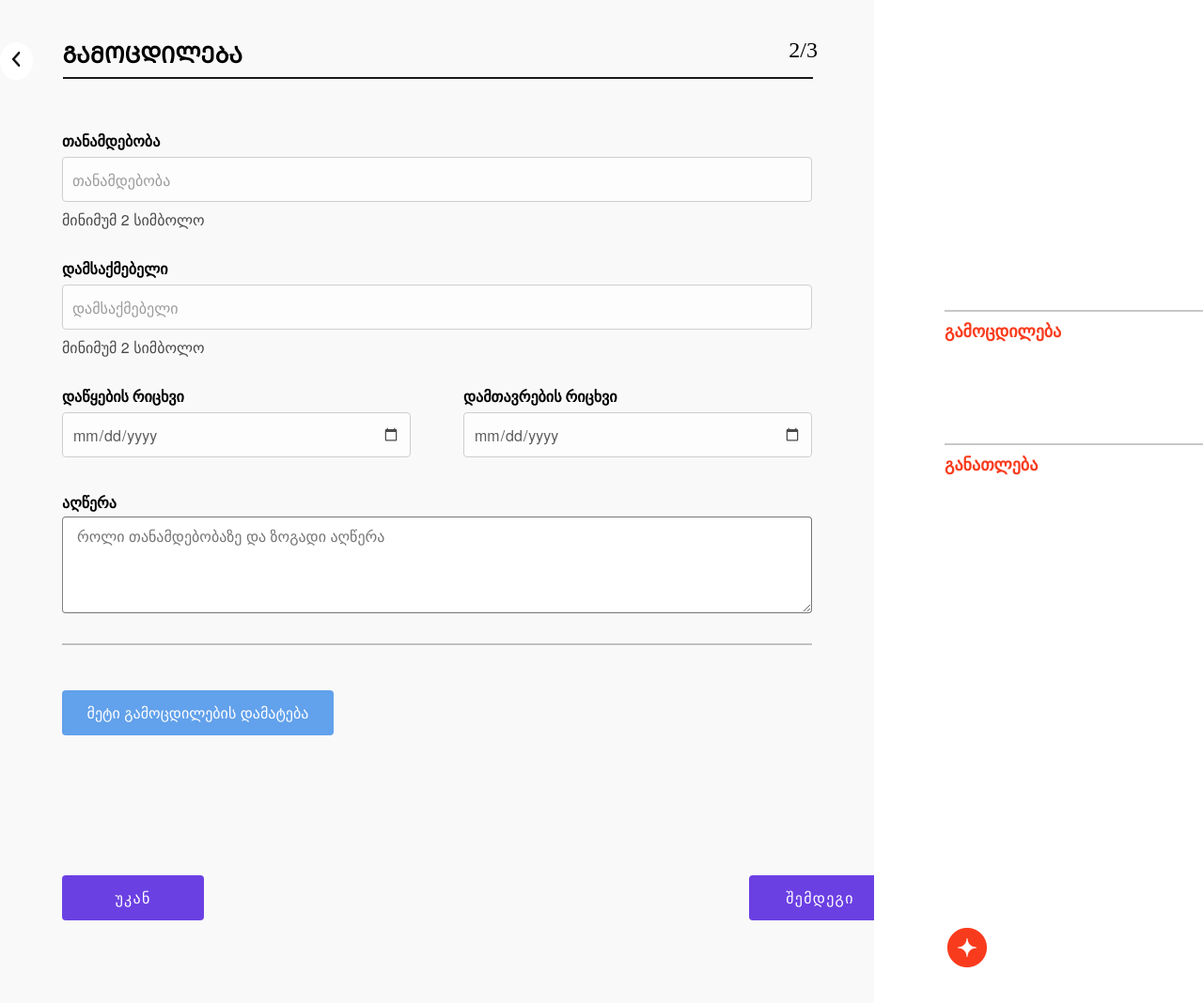
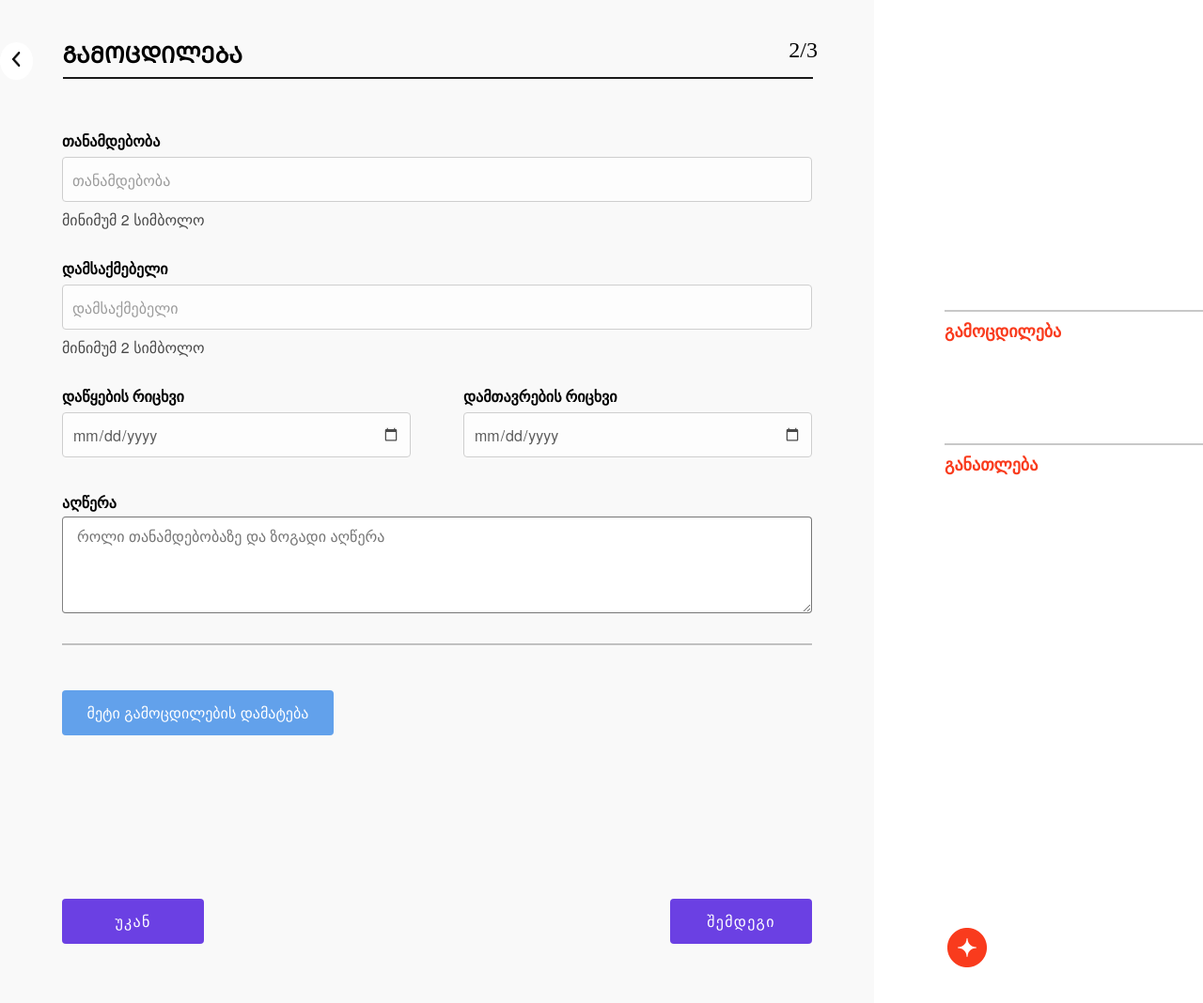
Before and after one commit to giosurmanidze/Redberry-assignment, a React (Create React App) app: page /experience in a window 1280 px wide. Shown: the top 1068 px of the page at 94% size. Built offline with nearby package versions, Linux system fonts and the light colour scheme; a web font is replaced by a local one.

Commit message:
updated button styles and fix bug of select menu

```diff
--- a/src/Layout/SelectMenu.jsx
+++ b/src/Layout/SelectMenu.jsx
@@ -11,7 +11,7 @@ const SelectMenu = ({ value, errors, errorEl, handleInputChange, degrees }) => {
         ხარისხი
       </h3>
       <select
-        value={value}
+        value={value ? value : "none"}
         onChange={handleInputChange}
         style={{
           border: `${
@@ -26,6 +26,7 @@ const SelectMenu = ({ value, errors, errorEl, handleInputChange, degrees }) => {
         <option value="none" selected disabled hidden>
           აირჩიეთ ხარისხი
         </option>
+
         {degrees?.map((option, i) => (
           <option key={i} value={option.title}>
             {option.title}
--- a/src/components/Resume.jsx
+++ b/src/components/Resume.jsx
@@ -13,6 +13,7 @@ const Resume = () => {
   const { clearLocalStorage, store } = useContext(StoreContext);
   const [isShowPop, setIsShowPop] = useState(true);
   const ref = useHref();
+
 
   return (
     <div className="resume__page">
@@ -48,7 +49,7 @@ const Resume = () => {
           <div className="experience">
             {store?.experiences && <div className="experience__line"></div>}
             <div className="info">
-              {store?.experiences && <h3 className="head ">გამოცდილება</h3>}
+              {store?.experiences&& <h3 className="head ">გამოცდილება</h3>}
               {store?.experiences?.map((info, i) => {
                 return (
                   <InfoCard
--- a/src/context/appContext.js
+++ b/src/context/appContext.js
@@ -58,6 +58,7 @@ const StoreContextProvider = (props) => {
     }
   };
 
+
   const handleChange = (e) => {
     setStore((prev) => ({ ...prev, [e.target.name]: e.target.value }));
   };
@@ -86,14 +87,13 @@ const StoreContextProvider = (props) => {
     setStore((prev) => {
       const newStore = {
         ...prev,
-        experiences: [
-          ...prev.experiences,
+        educations: [
+          ...prev.educations,
           {
-            position: "",
-            employer: "",
-            start_date: "",
+            institute: "",
             due_date: "",
             description: "",
+            degree_id: "",
           },
         ],
       };
@@ -116,13 +116,12 @@ const StoreContextProvider = (props) => {
   const handleInputChangeEdu = (e, index, field) => {
     const newEducations = [...store.educations];
     newEducations[index][field] = e.target.value;
+
     setStore((prev) => ({
       ...prev,
       educations: newEducations,
     }));
   };
-
-
 
 
   return (
@@ -134,6 +133,7 @@ const StoreContextProvider = (props) => {
         handleFileSelect,
         setStore,
         setExperienceInfo,
+        setEducationInfo,
         handleInputChangeEdu,
         handleInputChangeExp
       }}
--- a/src/pages/education/EducationPage.jsx
+++ b/src/pages/education/EducationPage.jsx
@@ -1,5 +1,6 @@
 import { useContext, useEffect, useState } from "react";
 import { useNavigate } from "react-router-dom";
+import { StoreContext } from "../../context/appContext";
 import axios from "axios";
 import {
   Resume,
@@ -10,10 +11,10 @@ import {
   SelectMenu,
   validateData,
 } from "../../reusableImports/imports";
-import { StoreContext } from "../../context/appContext";
 
 const EducationPage = () => {
-  const { store, setStore, setEducationInfo, handleInputChangeEdu } = useContext(StoreContext);
+  const { store, setEducationInfo, handleInputChangeEdu } =
+    useContext(StoreContext);
   const navigate = useNavigate();
   const [errors, setErrors] = useState({});
   const [degrees, setDegrees] = useState([]);
@@ -33,10 +34,9 @@ const EducationPage = () => {
     fetchData();
   }, []);
 
-
   // THIS PIECE OF CODE TAKES CARE OF ERROR HANDLING FOR EVERY CHANGE
   useEffect(() => {
-    const [newErrors] = validateData(store.educations, 'edu');
+    const [newErrors] = validateData(store.educations, "edu");
     setErrors(newErrors);
   }, [store]);
 
@@ -44,9 +44,9 @@ const EducationPage = () => {
     setErrors({});
   }, []);
 
-  const onSubmit = (e) => {
+  const onSubmit = async (e) => {
     e.preventDefault();
-    const [newErrors, isSubmited] = validateData(store.educations, 'edu');
+    const [newErrors, isSubmited] = validateData(store.educations, "edu");
     setErrors(newErrors);
     const ErrorLen = Object.keys(isSubmited).length;
 
@@ -117,9 +117,7 @@ const EducationPage = () => {
                     type="date"
                     name="due_date"
                     value={data.due_date}
-                    onChange={(e) =>
-                      handleInputChangeEdu(e, index, "due_date")
-                    }
+                    onChange={(e) => handleInputChangeEdu(e, index, "due_date")}
                     style={{
                       border: `${
                         errors && errors[index]?.end_date === "Invalid"
--- a/src/pages/experience/ExperiencePage.jsx
+++ b/src/pages/experience/ExperiencePage.jsx
@@ -12,7 +12,8 @@ import {
 import { StoreContext } from "../../context/appContext";
 
 const ExperiencePage = () => {
-  const {store,setExperienceInfo, handleInputChangeExp} =useContext(StoreContext)
+  const {store,setExperienceInfo, handleInputChangeExp} = useContext(StoreContext)
+
   const navigate = useNavigate();
   const [errors, setErrors] = useState({});
 
--- a/src/pages/experience/style/styles.css
+++ b/src/pages/experience/style/styles.css
@@ -85,6 +85,9 @@ select {
   display: flex;
   justify-content: space-between;
   align-items: center;
+  width: 100%;
+  margin-top: 150px;
+  position: relative;
 }
 .btns button{
   display: flex;
@@ -102,8 +105,19 @@ select {
   line-height: 20px;
   letter-spacing: 0.08em;
   color: #ffffff;
-  bottom: 100px;
   position: absolute;
+}
+.submit__btn {
+  background-color: #6b40e3;
+  width: 151px;
+  height: 48px;
+  font-size: 16px;
+  color: #ffffff;
+  letter-spacing: 0.08em;
+  border-radius: 4px;
+  border: none;
+  position: abolute;
+  right: 0px;
 }
 
 .desc textarea {
--- a/src/pages/general/style/styles.css
+++ b/src/pages/general/style/styles.css
@@ -120,8 +120,8 @@ form .last--inputs {
   font-weight: 400;
 }
 
-.general__screen .next--btn,
-.submit__btn {
+.general__screen .next--btn
+ {
   position: absolute;
   bottom: 100px;
   left: 797px;
```
